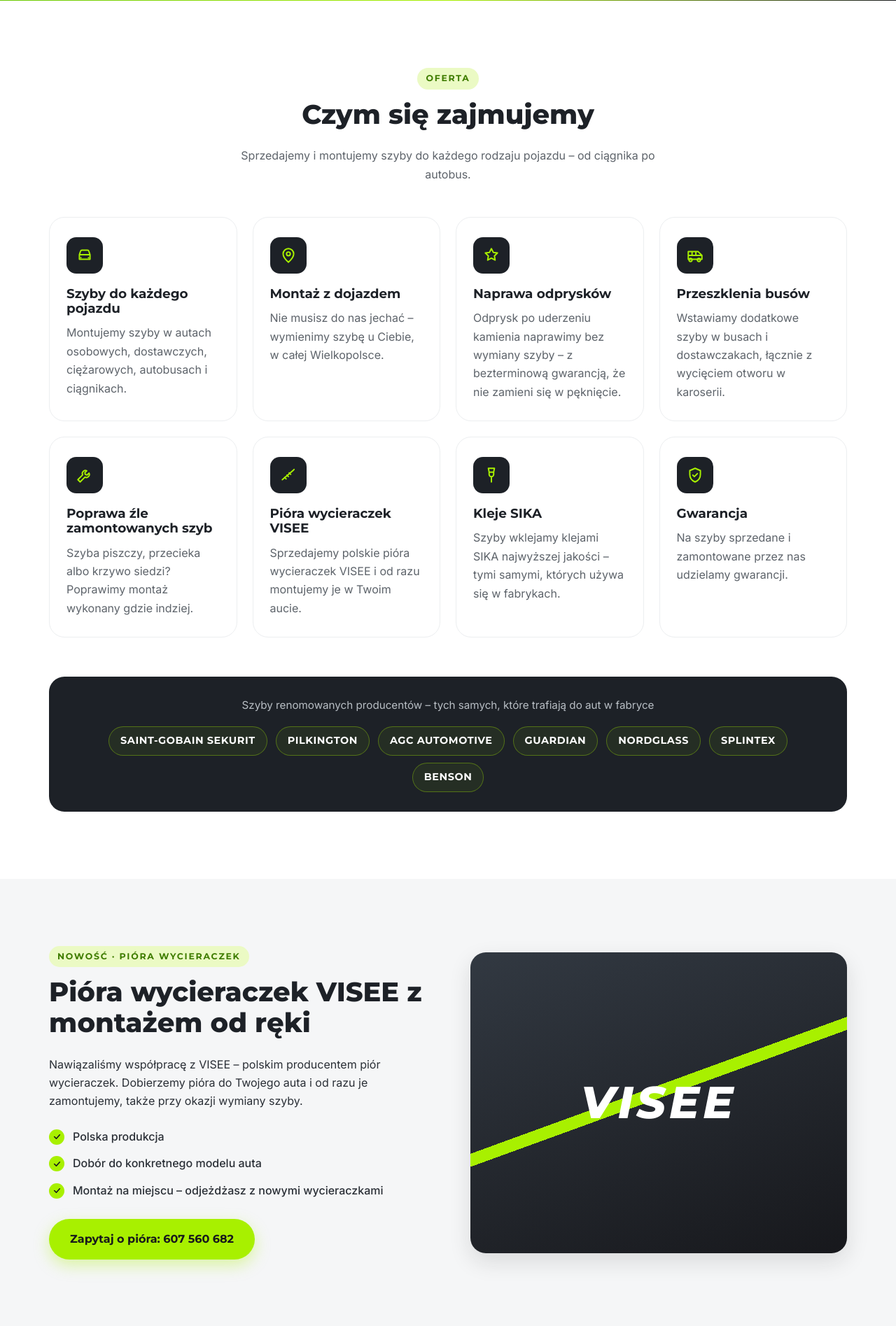
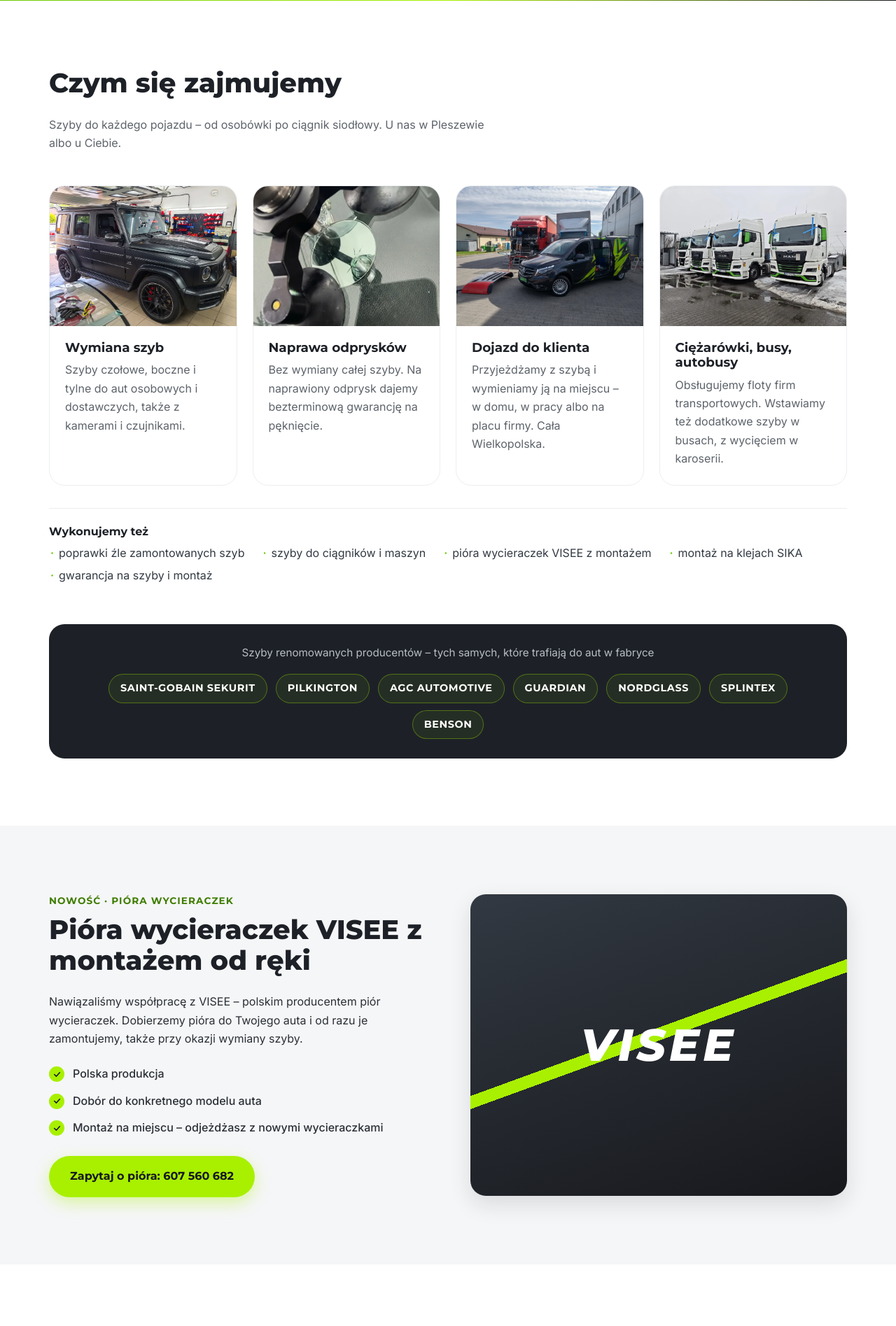
Before and after one commit to karolkamuda89-ux/szybypleszew.pl, a Django app: page / in a window 1280 px wide. Shown: the part 877-2772 px from the top of the page at 70% size. Run offline with Django 5.2, Linux system fonts and the light colour scheme; data comes from the database, SQL or seed files in the repository; data that the repository does not hold is empty.

Commit message:
Mniej szablonowo: bez etykiet nad naglowkami, baner z samym zdjeciem, oferta ze zdjeciami zamiast ikon
Co-Authored-By: Claude Opus 5.5 <noreply@anthropic.com>

```diff
--- a/static/css/style.css
+++ b/static/css/style.css
@@ -116,6 +116,16 @@ img { max-width: 100%; display: block; }
 }
 
 .lead { font-size: 1.15rem; color: var(--text-muted); }
+/* Krótki nadtytuł jako zwykły tekst (bez "pigułki") – np. etykieta sekcji "Nowość" z panelu */
+.kicker {
+    margin: 0 0 8px;
+    font-family: var(--font-head);
+    font-weight: 700;
+    font-size: .85rem;
+    letter-spacing: .08em;
+    text-transform: uppercase;
+    color: var(--lime-700);
+}
 .text-accent { color: var(--lime-400); }
 
 /* ==========================================================================
@@ -358,45 +347,54 @@ img { max-width: 100%; display: block; }
 }
 .section-head p { color: var(--text-muted); }
 
-/* Oferta */
-.cards {
+/* Oferta: 4 główne usługi ze zdjęciami z realizacji */
+.section-head-left { margin-left: 0; text-align: left; }
+.services {
     display: grid;
     grid-template-columns: repeat(4, 1fr);
     gap: 22px;
 }
-.card {
+.service {
+    display: flex;
+    flex-direction: column;
     background: #fff;
     border: 1px solid var(--graphite-100);
     border-radius: var(--radius-lg);
-    padding: 28px 24px;
-    transition: transform .25s, box-shadow .25s, border-color .25s;
+    overflow: hidden;
 }
-.card:hover {
-    transform: translateY(-4px);
-    box-shadow: var(--shadow);
-    border-color: var(--lime-400);
+.service img {
+    width: 100%;
+    height: auto;          /* bez tego atrybut height="..." z HTML-a nadpisuje proporcje 4:3 */
+    aspect-ratio: 4 / 3;
+    object-fit: cover;
+    display: block;
 }
-.card p { color: var(--text-muted); margin: 0; }
-.card-icon {
-    width: 52px;
-    height: 52px;
-    display: grid;
-    place-items: center;
-    border-radius: 14px;
-    background: var(--graphite-900);
-    margin-bottom: 18px;
+.service-body { padding: 20px 22px 24px; }
+.service h3 { margin-bottom: 8px; }
+.service p { color: var(--text-muted); margin: 0; }
+
+/* "Wykonujemy też" – pozostałe usługi jako zwykła lista w jednym wierszu */
+.also {
+    display: flex;
+    align-items: baseline;
+    flex-wrap: wrap;
+    gap: 8px 28px;
+    margin-top: 32px;
+    padding-top: 24px;
+    border-top: 1px solid var(--graphite-100);
 }
-.card-icon svg {
-    width: 26px;
-    height: 26px;
-    fill: none;
-    stroke: var(--lime-400);
-    stroke-width: 1.8;
-    stroke-linecap: round;
-    stroke-linejoin: round;
+.also h3 { margin: 0; font-size: 1rem; }
+.also ul {
+    list-style: none;
+    margin: 0;
+    padding: 0;
+    display: flex;
+    flex-wrap: wrap;
+    gap: 6px 24px;
+    color: var(--graphite-700);
 }
-
-.cards-3 { grid-template-columns: repeat(3, 1fr); }
+.also li { position: relative; padding-left: 14px; }
+.also li::before { content: '·'; position: absolute; left: 2px; color: var(--lime-600); font-weight: 800; }
 
 /* Producenci szyb */
 .brands {
--- a/templates/core/home.html
+++ b/templates/core/home.html
@@ -1,4 +1,5 @@
 {% extends 'base.html' %}
+{% load static %}
 {% comment %}
   Strona glowna w stylu one page. Kolejnosc sekcji: hero, oferta, pióra VISEE, o nas,
   galeria, kontakt, opinie. Id sekcji (np. id="oferta") musza zgadzac sie z linkami w menu (base.html).
@@ -9,7 +10,7 @@
 
 {% block content %}
 <!-- HERO -->
-{# Baner na gorze strony: haslo, krotki opis, przyciski i liczby. Po prawej zdjecie siedziby firmy, za nim dekoracyjne tafle "szkla" z CSS #}
+{# Baner na gorze strony: haslo, krotki opis, przyciski i liczby. Po prawej zdjecie siedziby firmy z podpisem (bez ozdobnikow) #}
 <section class="hero">
     <div class="container hero-inner">
         <div class="hero-text">
@@ -26,81 +27,65 @@
                 <li><strong>Wielkopolska</strong><span>dojazd do klienta</span></li>
             </ul>
         </div>
-        <div class="hero-visual">
-            <div class="glass glass-2" aria-hidden="true"></div>
-            <div class="glass glass-3" aria-hidden="true"></div>
+        <figure class="hero-visual">
             {# Zdjecie na gorze strony ladujemy od razu (bez lazy) i z wysokim priorytetem – to pierwsze, co widzi odwiedzajacy #}
             <img class="hero-photo" src="{{ MEDIA_URL }}{{ photo_hero }}" alt="Siedziba Auto Szyby Pleszew przy ul. Podgórnej 21 i firmowy van" width="1024" height="768" fetchpriority="high">
-        </div>
+            <figcaption class="hero-caption">Zapraszamy: {{ site_street }}, {{ site_city }}</figcaption>
+        </figure>
     </div>
 </section>
 
 <!-- OFERTA -->
-{# Karty uslug (8 sztuk = 2 rzedy po 4) i pasek z producentami szyb. Ikony to proste SVG rysowane linia #}
+{% comment %}
+  4 glowne uslugi ze zdjeciami z realizacji (pliki w static/img/oferta/ – w repozytorium,
+  niezalezne od galerii w panelu), pod nimi krotka lista pozostalych uslug i pasek z producentami szyb.
+{% endcomment %}
 <section class="section" id="oferta">
     <div class="container">
-        <div class="section-head">
-            <span class="eyebrow">Oferta</span>
+        <div class="section-head section-head-left">
             <h2>Czym się zajmujemy</h2>
-            <p>Sprzedajemy i montujemy szyby do każdego rodzaju pojazdu – od ciągnika po autobus.</p>
+            <p>Szyby do każdego pojazdu – od osobówki po ciągnik siodłowy. U nas w Pleszewie albo u Ciebie.</p>
         </div>
-        <div class="cards">
-            <article class="card">
-                <div class="card-icon">
-                    <svg viewBox="0 0 24 24" aria-hidden="true"><path d="M5 11l1.5-4.5A2 2 0 0 1 8.4 5h7.2a2 2 0 0 1 1.9 1.5L19 11m-14 0h14m-14 0v6h14v-6M7 15h.01M17 15h.01"/></svg>
+        <div class="services">
+            <article class="service">
+                <img src="{% static 'img/oferta/wymiana-szyb.webp' %}" alt="Mercedes klasy G po wymianie szyby czołowej" loading="lazy" width="800" height="597">
+                <div class="service-body">
+                    <h3>Wymiana szyb</h3>
+                    <p>Szyby czołowe, boczne i tylne do aut osobowych i dostawczych, także z kamerami i czujnikami.</p>
                 </div>
-                <h3>Szyby do każdego pojazdu</h3>
-                <p>Montujemy szyby w autach osobowych, dostawczych, ciężarowych, autobusach i ciągnikach.</p>
             </article>
-            <article class="card">
-                <div class="card-icon">
-                    <svg viewBox="0 0 24 24" aria-hidden="true"><path d="M12 21s-7-6.1-7-11a7 7 0 0 1 14 0c0 4.9-7 11-7 11zM12 12.5a2.5 2.5 0 1 0 0-5 2.5 2.5 0 0 0 0 5z"/></svg>
+            <article class="service">
+                <img src="{% static 'img/oferta/naprawa-odpryskow.webp' %}" alt="Naprawa odprysku na szybie czołowej" loading="lazy" width="593" height="800">
+                <div class="service-body">
+                    <h3>Naprawa odprysków</h3>
+                    <p>Bez wymiany całej szyby. Na naprawiony odprysk dajemy bezterminową gwarancję na pęknięcie.</p>
                 </div>
-                <h3>Montaż z dojazdem</h3>
-                <p>Nie musisz do nas jechać – wymienimy szybę u Ciebie, w całej Wielkopolsce.</p>
             </article>
-            <article class="card">
-                <div class="card-icon">
-                    <svg viewBox="0 0 24 24" aria-hidden="true"><path d="M12 3l2.5 5 5.5.8-4 3.9.9 5.5L12 15.6 7.1 18.2l.9-5.5-4-3.9 5.5-.8z"/></svg>
+            <article class="service">
+                <img src="{% static 'img/oferta/dojazd-do-klienta.webp' %}" alt="Firmowy van Auto Szyby przy ciężarówkach klienta" loading="lazy" width="800" height="600">
+                <div class="service-body">
+                    <h3>Dojazd do klienta</h3>
+                    <p>Przyjeżdżamy z szybą i wymieniamy ją na miejscu – w domu, w pracy albo na placu firmy. Cała Wielkopolska.</p>
                 </div>
-                <h3>Naprawa odprysków</h3>
-                <p>Odprysk po uderzeniu kamienia naprawimy bez wymiany szyby – z bezterminową gwarancją, że nie zamieni się w pęknięcie.</p>
             </article>
-            <article class="card">
-                <div class="card-icon">
-                    <svg viewBox="0 0 24 24" aria-hidden="true"><path d="M3 7h13l5 5v5H3zM3 12h18M8 7v5M13 7v5M6 20a2 2 0 1 0 0-4 2 2 0 0 0 0 4zM17 20a2 2 0 1 0 0-4 2 2 0 0 0 0 4z"/></svg>
+            <article class="service">
+                <img src="{% static 'img/oferta/ciezarowki-busy.webp' %}" alt="Ciężarówki MAN z nowymi szybami" loading="lazy" width="800" height="600">
+                <div class="service-body">
+                    <h3>Ciężarówki, busy, autobusy</h3>
+                    <p>Obsługujemy floty firm transportowych. Wstawiamy też dodatkowe szyby w busach, z wycięciem w karoserii.</p>
                 </div>
-                <h3>Przeszklenia busów</h3>
-                <p>Wstawiamy dodatkowe szyby w busach i dostawczakach, łącznie z wycięciem otworu w karoserii.</p>
             </article>
-            <article class="card">
-                <div class="card-icon">
-                    <svg viewBox="0 0 24 24" aria-hidden="true"><path d="M14.7 6.3a4 4 0 0 0-5.4 5.4L3 18l3 3 6.3-6.3a4 4 0 0 0 5.4-5.4l-2.5 2.5-2.4-.6-.6-2.4z"/></svg>
-                </div>
-                <h3>Poprawa źle zamontowanych szyb</h3>
-                <p>Szyba piszczy, przecieka albo krzywo siedzi? Poprawimy montaż wykonany gdzie indziej.</p>
-            </article>
-            <article class="card">
-                <div class="card-icon">
-                    <svg viewBox="0 0 24 24" aria-hidden="true"><path d="M4 18L18 6M18 6l1.5-1.5M7 15l2 2M10 12l2 2M13 9l2 2"/></svg>
-                </div>
-                <h3>Pióra wycieraczek VISEE</h3>
-                <p>Sprzedajemy polskie pióra wycieraczek VISEE i od razu montujemy je w Twoim aucie.</p>
-            </article>
-            <article class="card">
-                <div class="card-icon">
-                    <svg viewBox="0 0 24 24" aria-hidden="true"><path d="M8 3h8l-1 5H9zM9 8h6v3a3 3 0 0 1-6 0zM12 14v7"/></svg>
-                </div>
-                <h3>Kleje SIKA</h3>
-                <p>Szyby wklejamy klejami SIKA najwyższej jakości – tymi samymi, których używa się w fabrykach.</p>
-            </article>
-            <article class="card">
-                <div class="card-icon">
-                    <svg viewBox="0 0 24 24" aria-hidden="true"><path d="M12 3l7 3v5c0 4.5-3 8.3-7 10-4-1.7-7-5.5-7-10V6zM9 12l2 2 4-4"/></svg>
-                </div>
-                <h3>Gwarancja</h3>
-                <p>Na szyby sprzedane i zamontowane przez nas udzielamy gwarancji.</p>
-            </article>
+        </div>
+
+        <div class="also">
+            <h3>Wykonujemy też</h3>
+            <ul>
+                <li>poprawki źle zamontowanych szyb</li>
+                <li>szyby do ciągników i maszyn</li>
+                <li>pióra wycieraczek VISEE z montażem</li>
+                <li>montaż na klejach SIKA</li>
+                <li>gwarancja na szyby i montaż</li>
+            </ul>
         </div>
 
         <div class="brands">
@@ -127,7 +112,7 @@
 <section class="section section-tint" id="nowosc">
     <div class="container split">
         <div class="split-text">
-            {% if promo.label %}<span class="eyebrow">{{ promo.label }}</span>{% endif %}
+            {% if promo.label %}<p class="kicker">{{ promo.label }}</p>{% endif %}
             <h2>{{ promo.title }}</h2>
             {{ promo.text|linebreaks }}
             {% if promo.bullet_list %}
@@ -168,7 +153,6 @@
             </div>
         </div>
         <div class="split-text">
-            <span class="eyebrow">O nas</span>
             <h2>Pierwsza firma z szybami samochodowymi w Pleszewie</h2>
             <p>Działamy od {{ site_founded }} roku i jesteśmy najdłużej działającą firmą z szybami samochodowymi w Pleszewie. Wykonane montaże liczymy już w tysiącach, więc profesjonalna wymiana szyby nie stanowi dla nas żadnego problemu.</p>
             <p>Na co dzień współpracujemy z dużymi serwisami samochodowymi, firmami transportowymi i komisami – a także z klientami indywidualnymi.</p>
@@ -194,7 +178,6 @@
 <section class="section section-tint" id="galeria">
     <div class="container">
         <div class="section-head">
-            <span class="eyebrow">Galeria</span>
             <h2>Nasze realizacje</h2>
             <p>Od aut miejskich, przez sportowe i terenowe, po ciężarówki – tak wygląda nasza codzienna praca.</p>
         </div>
@@ -256,7 +239,6 @@
     <div class="container contact">
         <div class="contact-info">
             <div class="contact-text">
-                <span class="eyebrow">Kontakt</span>
                 <h2>Umów montaż lub zapytaj o cenę</h2>
                 <p>Najszybciej załatwisz to telefonicznie – podaj markę, model i rocznik auta, a podamy cenę szyby z montażem i termin. Możemy przyjechać do Ciebie albo zapraszamy do nas na ul. Podgórną w Pleszewie.</p>
                 <a href="{{ site_phone_href }}" class="btn btn-cta btn-lg">Zadzwoń: {{ site_phone }}</a>
@@ -330,7 +312,6 @@
 <section class="section" id="opinie">
     <div class="container">
         <div class="section-head">
-            <span class="eyebrow">Opinie</span>
             <h2>Co mówią klienci</h2>
         </div>
 
--- a/templates/core/privacy.html
+++ b/templates/core/privacy.html
@@ -13,7 +13,6 @@
 {% block content %}
 <section class="page-hero post-hero">
     <div class="container post-container">
-        <span class="eyebrow">Informacje</span>
         <h1>Polityka prywatności</h1>
         <p class="lead">Jakie dane zbieramy przez stronę, w jakim celu i jakie prawa Ci przysługują.</p>
     </div>
```
Also changed, not shown: other parts of static/css/style.css (+20 -45 lines), static/img/oferta/ciezarowki-busy.webp (added), static/img/oferta/dojazd-do-klienta.webp (added), static/img/oferta/naprawa-odpryskow.webp (added), static/img/oferta/wymiana-szyb.webp (added).
